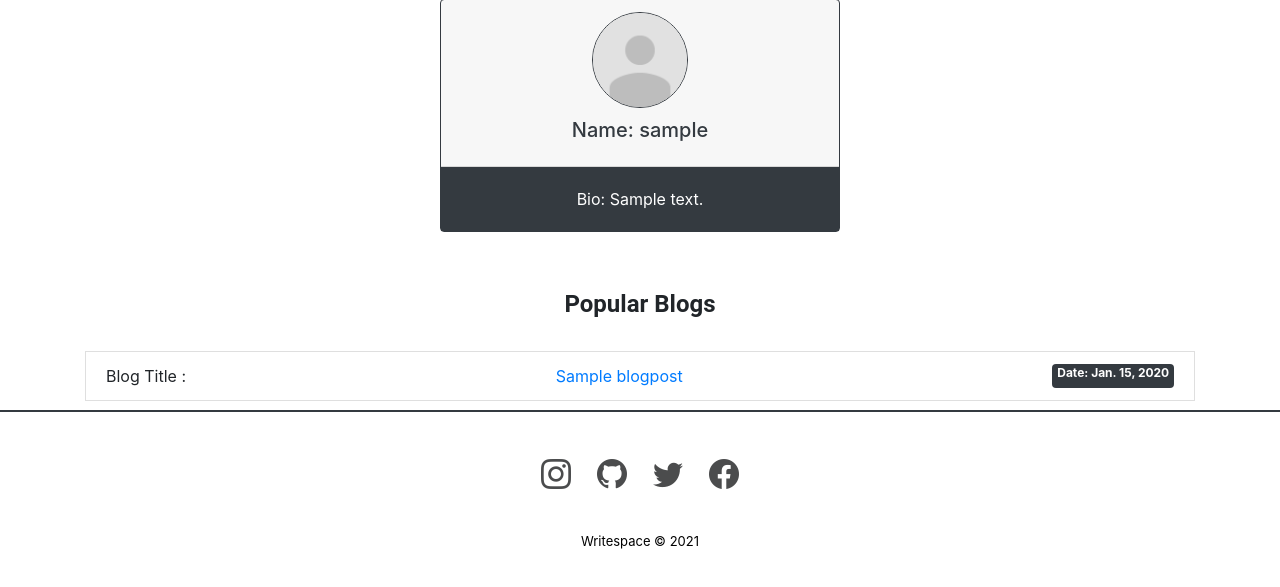
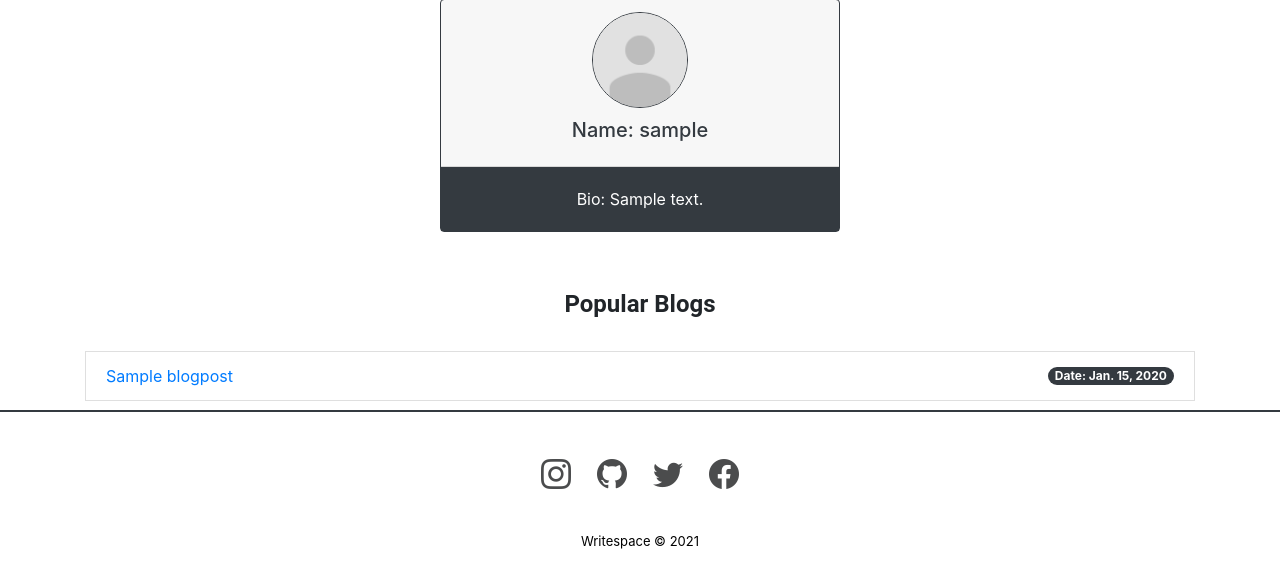
Before and after one commit to akmiqdad/Writespace, a Django app: page /blog/blogger/1 in a window 1280 px wide. Shown: the part 162-749 px from the top of the page. Run offline with Django 3.2, Linux system fonts and the light colour scheme; tables that the repository leaves empty hold one stand-in row (values such as "Sample post"); some libraries are stand-ins or nearby versions; some web fonts are replaced.

Commit message:
Minor fixes

```diff
--- a/blogsite/templates/authordetails.html
+++ b/blogsite/templates/authordetails.html
@@ -26,11 +26,11 @@
     <div class="container d-flex flex-column ">
     <h4 style="font-family: Roboto;font-weight: bold;padding-top:10px; text-align: center;">Popular Blogs</h4>
     <br>
-    <ol class="list-group  justify-content-between ">
+    <ol class="list-group ">
       {% for Blog in Blogs %}
       <div class="">
-      <li class="list-group-item d-flex justify-content-between">Blog Title : <a href="/blog/{{Blog.id}}">{{Blog.title}}</a>
-        <span class="badge badge-dark" >Date: {{Blog.date}}</span></li>
+      <li class="list-group-item d-flex justify-content-between align-items-center"><a href="/blog/{{Blog.id}}">{{Blog.title}}</a>
+        <span class="badge badge-dark badge-pill" >Date: {{Blog.date}}</span></li>
       </div>
       {% endfor %}
     </ol>
--- a/blogsite/templates/home.html
+++ b/blogsite/templates/home.html
@@ -12,7 +12,7 @@
 </div>
 {%if user.is_authenticated %}
 <div class="container d-flex justify-content-center">
-<a action="button" href="/blog/create" class="btn btn-dark rounded">Create a Blog</a>
+<a action="button" href="/create" class="btn btn-dark rounded">Create a Blog</a>
 </div>
 {%endif%}
 
--- a/blogsite/views.py
+++ b/blogsite/views.py
@@ -29,13 +29,14 @@ def BlogsHome(request):
     return render(request,'home.html',context)
 
 def CreateBlog(request):
+
     if request.method == 'POST':
-        form = CreateBlog(request.POST)
+        form = CreateBlog(request.user.username,request.POST)
         if form.is_valid():
             form.save()
-            return redirect('home')
+            return redirect('blog')
     else:
-        form = CreateBlog(request.user)
+        form = CreateBlog(request.user.username)
 
     context = {}
     context['form'] = form
@@ -108,7 +109,7 @@ def CreateComment(request,blog_id):
         form = CommentForm(blog_id,request.POST)
         if form.is_valid():
             form.save()
-            return redirect('blog')
+            return redirect('home')
     else:
         form = CommentForm(blog_id)
 
```
Also changed, not shown: blogsite/templates/createblog.html (+5 -5 lines), writespace/settings.py (+1 -6 lines), blogsite/migrations/0001_initial.py, blogsite/migrations/0002_auto_20210117_0823.py (deleted), 1 other file.
